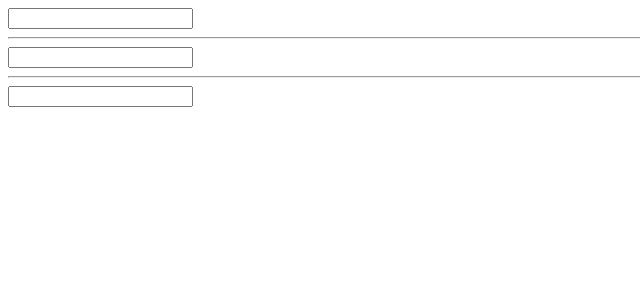
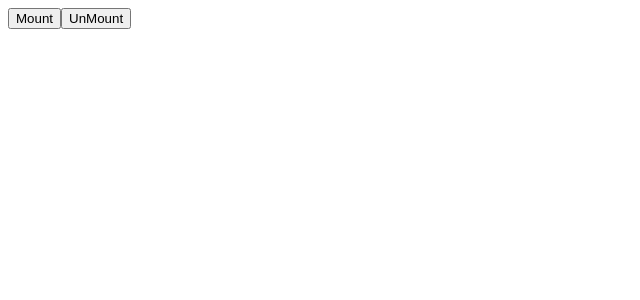
Before and after one commit to xtracrunchy/reactTut, a React (Create React App) app: page / in a window 1280 px wide. Shown: the top 300 px of the page, without its empty margins (0-640 px from the left). Built offline with nearby package versions, Linux system fonts and the light colour scheme.

Commit message:
component lifecycle and demonstrates mounting and unmounting

```diff
--- a/src/App.js
+++ b/src/App.js
@@ -4,39 +4,53 @@
 class App extends React.Component {
   constructor(){
     super();
-    this.state = {a: ''}
+    this.state = {val : 0}
+    this.update = this.update.bind(this)
   }
 
-  update(event){ // Value from the input field
+  update(){
     this.setState({
-      a: this.a.value,
-      b: this.refs.b.value,
-      c: this.c.refs.input.value})
-  }   //findDOMNode(the component).value
+      val : this.state.val + 1
+    })
+  }
 
-  // ref is a way to refrence a node or instance of component in the app
-  // ref returns the node we are referencing
+  componentWillMount(){
+    // Only activates once before component mounts
+    console.log('component will mount')
+  }
 
+  render(){
+    console.log('render')
+    return <button onClick={this.update}>{this.state.val}</button>
+  }
+
+  componentDidMouont(){
+    // Activate when the component does mount to the DOM
+    console.log('Component did mount')
+  }
+
+  componentWillUnmount(){
+    // Will activate before component will unmount
+    console.log('component will umount')
+  }
+}
+
+class Wrapper extends React.Component{
+  mount(){
+    ReactDOM.render(<App />, document.getElementById('a'))
+  }
+
+  unmount(){
+    ReactDOM.unmountComponentAtNode(document.getElementById('a'))
+  }
   render(){
     return (
       <div>
-        <input type="text" ref={node => this.a = node} onChange={this.update.bind(this)} />
-        {this.state.a}
-        <hr />
-        <input type="text" ref="b" onChange={this.update.bind(this)} />
-        {this.state.b}
-        <hr />
-        <Input ref={component => this.c = component} update={this.update.bind(this)} />
-        {this.state.c}
+        <button onClick={this.mount.bind(this)}>Mount</button>
+        <button onClick={this.unmount.bind(this)}>UnMount</button>
+        <div id='a'></div>
       </div>
     )
-      // MAKE SURE THE INPUT I IS UPPERCASED WHEN REF COMPONENTS!!!
   }
 }
-
-class Input extends React.Component {
-  render(){
-    return (<input ref="input" type="text" onChange={this.props.update}/>)
-  }
-}
-export default App
+export default Wrapper
```
